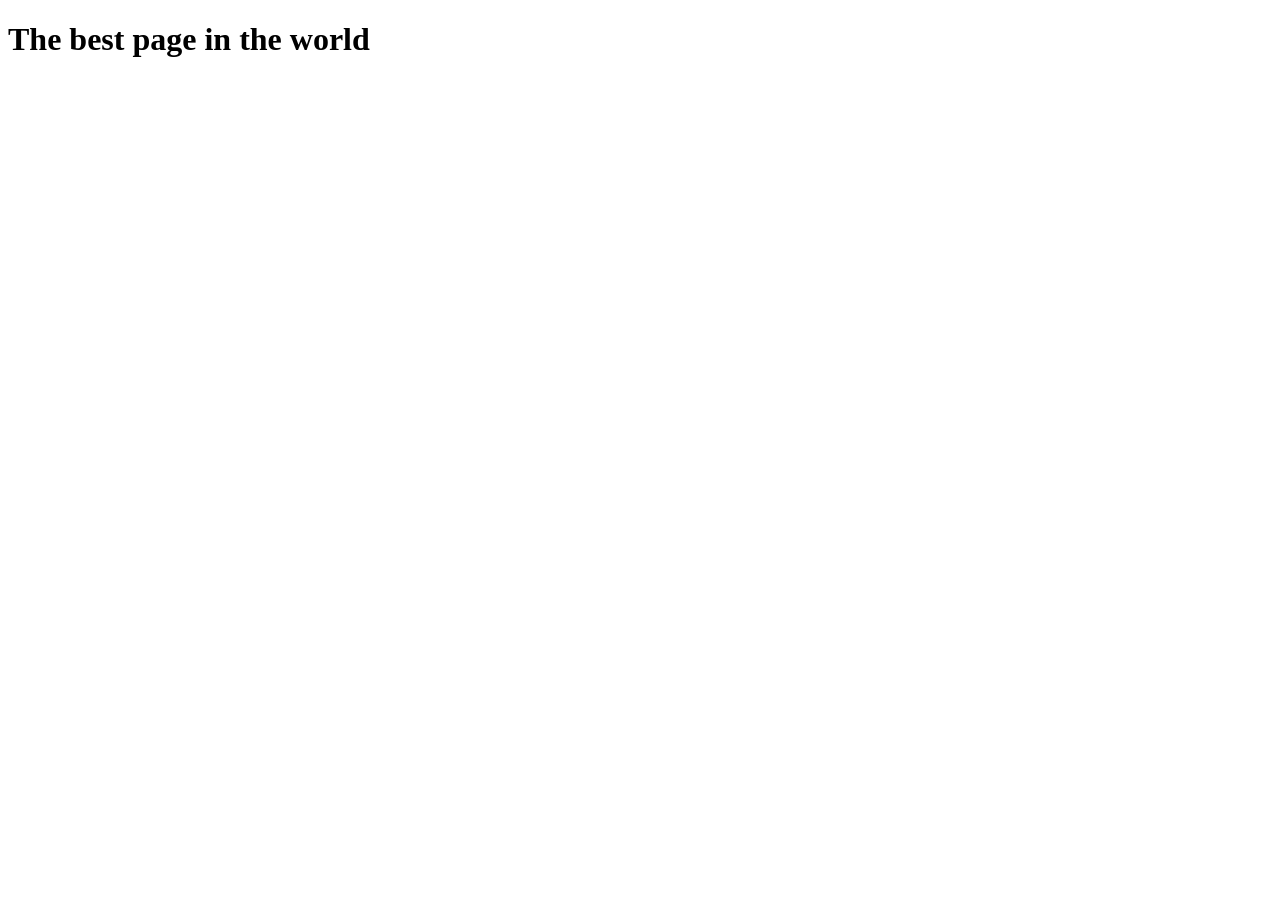
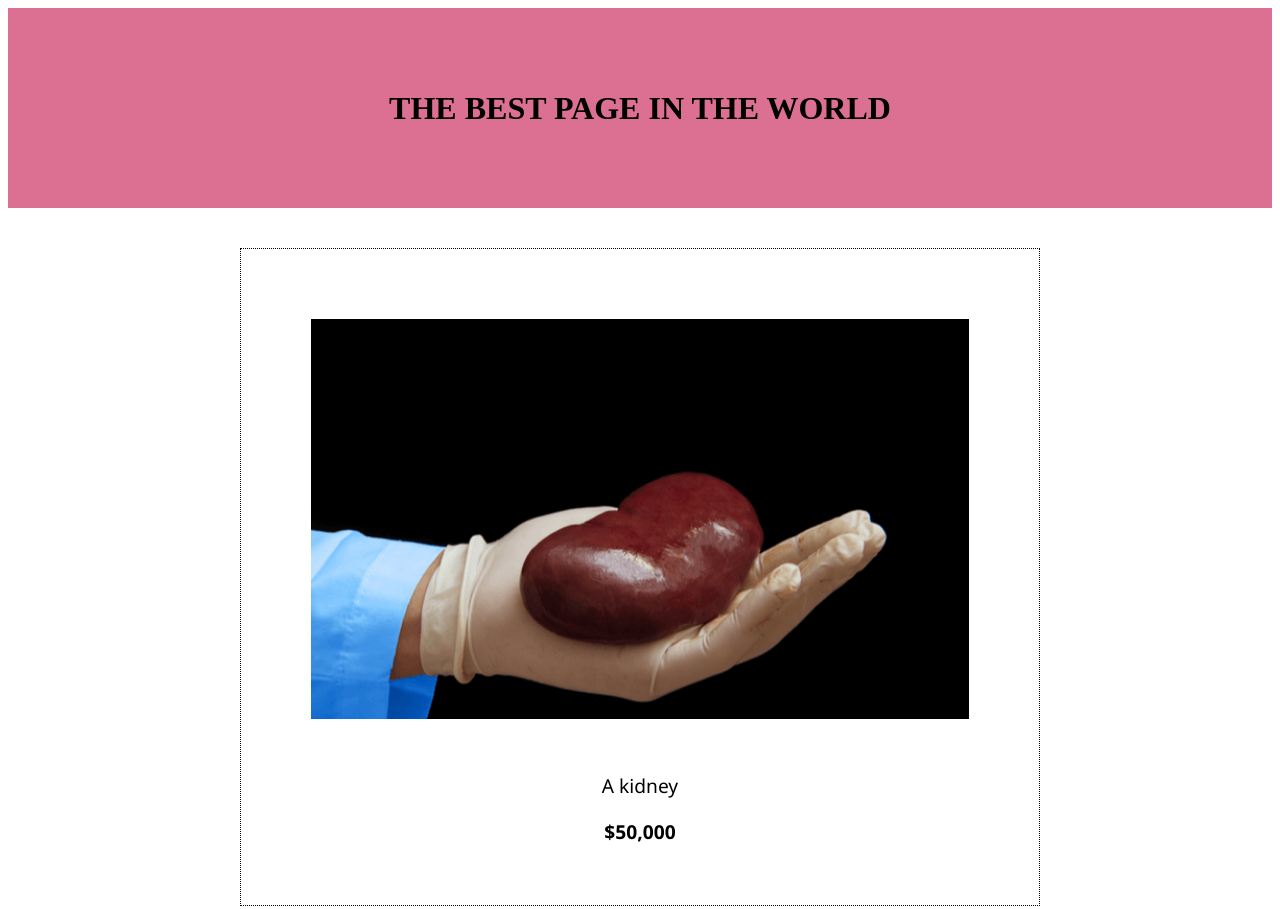
Before and after one commit to yogurlval/f41-DeploymentLab, a website: page public/index.html in a window 1280 px wide. Shown: the top 909 px of the page. Before the commit the page ends 800 px from the top, so only its background shows below. Drawn offline with Linux system fonts and the light colour scheme.

Commit message:
some styling hehe

```diff
--- a/public/index.html
+++ b/public/index.html
@@ -7,7 +7,35 @@
     <title>Deployment Lab</title>
 </head>
 <body>
-    <h1>The best page in the world</h1>
+    <header>
+    <h1>THE BEST PAGE IN THE WORLD</h1>
+</header>
+<main>
+<div class="ad">
+    <img src="./images/Kidney-Transplant-Care.png" alt="">
+    <p>A kidney</p>
+    <p id="price"> $50,000 </p>
+</div>
+<div class="ad">
+    <img src="./images/snail.jpg" alt="">
+    <p>Snail mask</p>
+    <p id="price"> $50,000 </p>
+</div>
+<div class="ad">
+    <img src="./images/nicmug.jpg" alt="">
+    <p>Nicholas Cage Mug</p>
+    <p id="price"> $50,000 </p>
+</div>
+<div class="ad">
+    <img src="./images/glove.jpg" alt="">
+    <p>Michael Jackson's sparkle glove</p>
+    <p id="price"> $50,000 </p>
+</div>
+</main>
 
+
+
+
+    <script src="./main.js"></script>
 </body>
 </html>
--- a/public/styles.css
+++ b/public/styles.css
@@ -0,0 +1,43 @@
+header {
+    height: 200px;
+    display: flex;
+    justify-content: center;
+    align-items: center;
+    background-color: palevioletred;
+}
+
+main{
+    display: flex;
+    flex-wrap: wrap;
+    justify-content: center;
+    align-items: center;
+}
+
+img {
+    height: 400px;
+    padding: 30px;
+}
+
+.ad{
+    border: 1px black dotted;
+    padding: 40px;
+}
+
+.ad:hover{
+    background-color: lightcoral;
+}
+
+div {
+    margin: 40px;
+}
+
+p {
+    display: flex;
+    justify-content: center;
+    font-size: larger;
+    font-family:'Segoe UI', Tahoma, Geneva, Verdana, sans-serif;
+}
+
+#price{
+    font-weight: 1000;
+}
--- a/server/server.js
+++ b/server/server.js
@@ -6,9 +6,9 @@ const app = express()
 
 app.use(express.json())
 app.use(cors())
-app.use(express.static('public'))
+app.use(express.static(`public`))
 
 
 
 
-app.listen(4000, console.log(`Server runnin on 4000!`))
+app.listen(4000, console.log(`I'm over here on 4000!`))
```
Also changed, not shown: public/images/Kidney-Transplant-Care.png (added), public/images/glove.jpg (added), public/images/nicmug.jpg (added), public/images/snail.jpg (added).
